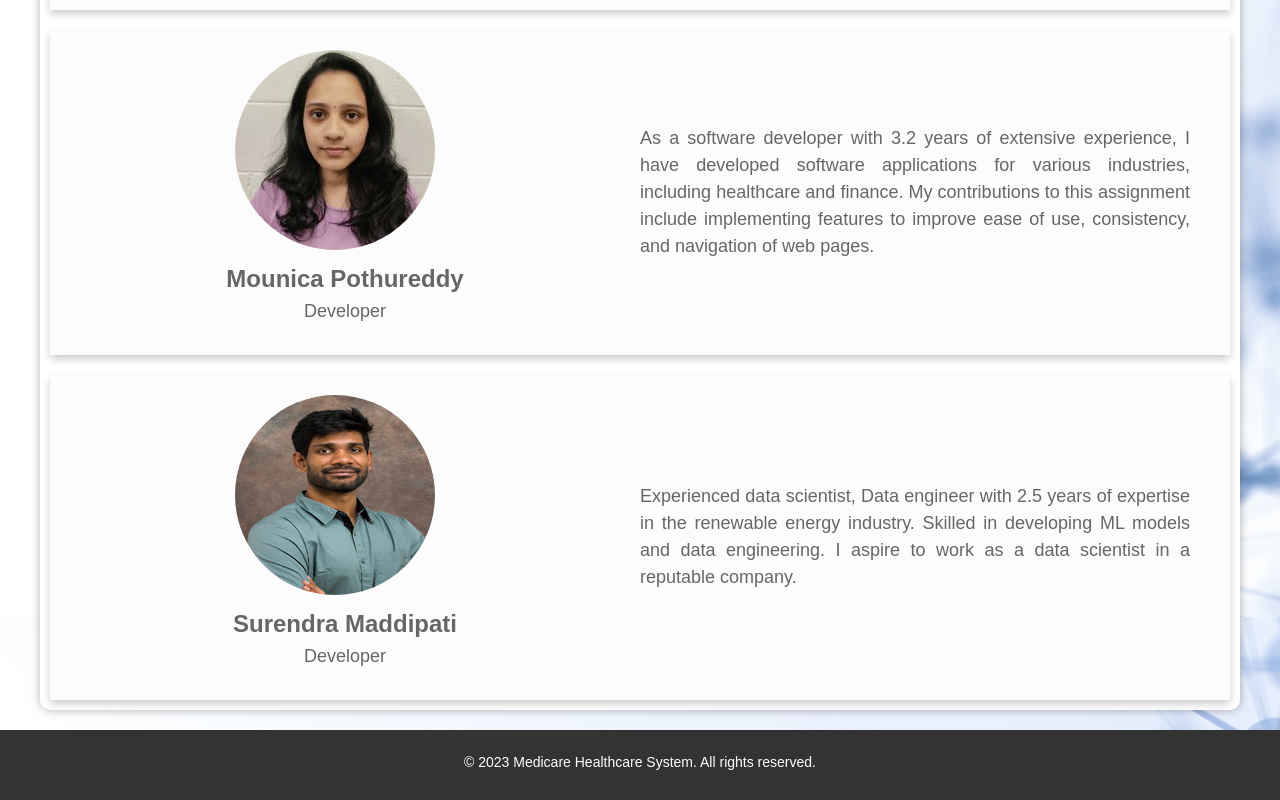
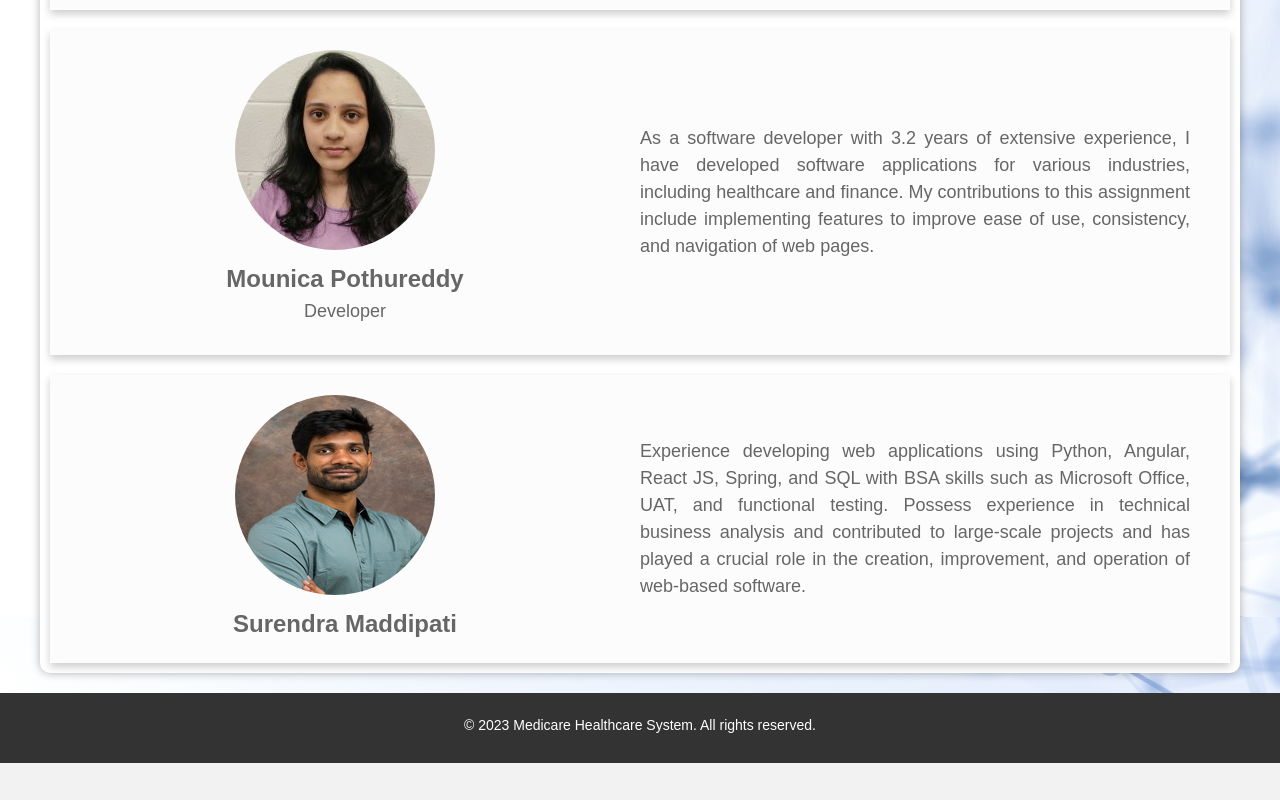
Before and after one commit to nagulapallinaveen/Health-Care-Management-System, a plain HTML site: page index.html in a window 1280 px wide. Shown: the part 1763-2563 px from the top of the page. After the commit the page ends 2526 px from the top, so only its background shows below. Drawn offline with Linux system fonts and the light colour scheme.

Commit message:
desc change

```diff
--- a/index.html
+++ b/index.html
@@ -102,12 +102,9 @@
 
                         <img src="./images/Surendra.png" alt="Team Member 1">
                         <h3 class="Name">Surendra Maddipati</h3>
-                        <p class="Designation">Developer</p>
                     </div>
-                    <p class="description">Experienced data scientist, Data engineer with 2.5 years of expertise in the
-                        renewable energy
-                        industry. Skilled in developing ML models and data engineering. I aspire to work as a data
-                        scientist in a reputable company.
+                    <p class="description">
+                        Experience developing web applications using Python, Angular, React JS, Spring, and SQL with BSA skills such as Microsoft Office, UAT, and functional testing. Possess experience in technical business analysis and contributed to large-scale projects and has played a crucial role in the creation, improvement, and operation of web-based software.
                     </p>
                 </div>
             </div>
```
